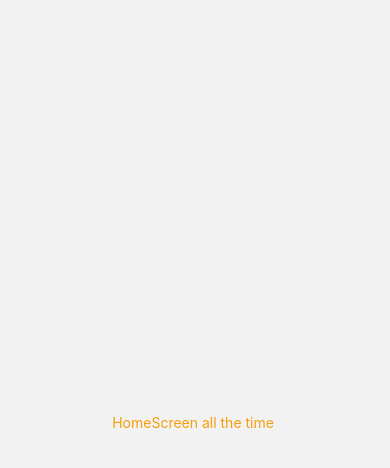
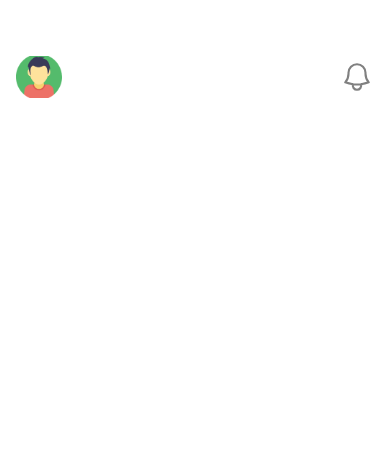
Before and after one commit to NatnaelAbebe19/Gebeta, a React Native app: screen /Home in a window 390 px wide. Shown: the top 468 px of the page. Built offline with nearby package versions, Linux system fonts and the light colour scheme.

Commit message:
profile picture and a bell is added

```diff
--- a/package.json
+++ b/package.json
@@ -16,8 +16,10 @@
     "nativewind": "^2.0.11",
     "react": "18.2.0",
     "react-native": "0.74.2",
+    "react-native-heroicons": "^4.0.0",
     "react-native-reanimated": "~3.10.1",
-    "react-native-responsive-screen": "^1.4.2"
+    "react-native-responsive-screen": "^1.4.2",
+    "react-native-svg": "^15.3.0"
   },
   "devDependencies": {
     "@babel/core": "^7.20.0",
--- a/src/screens/HomeScreen.js
+++ b/src/screens/HomeScreen.js
@@ -1,10 +1,29 @@
-import { View, Text } from "react-native";
+import { View, Text, ScrollView, Image } from "react-native";
 import React from "react";
+import { StatusBar } from "expo-status-bar";
+import {
+  widthPercentageToDP as wp,
+  heightPercentageToDP as hp,
+} from "react-native-responsive-screen";
+import { BellIcon } from "react-native-heroicons/outline";
 
 export default function HomeScreen() {
   return (
-    <View style={{ flex: 1, justifyContent: "center", alignItems: "center" }}>
-      <Text className="text-amber-500">HomeScreen all the time </Text>
+    <View className="flex-1 bg-white">
+      <StatusBar style="dark" />
+      <ScrollView
+        showsVerticalScrollIndicator={false}
+        contentContainerStyle={{ paddingBottom: 50 }}
+        className="space-y-6 pt-14"
+      >
+        <View className="mx-4 flex-row justify-between items-center mb-2">
+          <Image
+            source={require("../../assets/profile picture.png")}
+            style={{ height: hp(5), width: hp(5.5) }}
+          />
+          <BellIcon size={hp(4)} color="gray" />
+        </View>
+      </ScrollView>
     </View>
   );
 }
```
Also changed, not shown: assets/profile picture.png (added), 1 other file (tests, documents, lock files or other folders).
